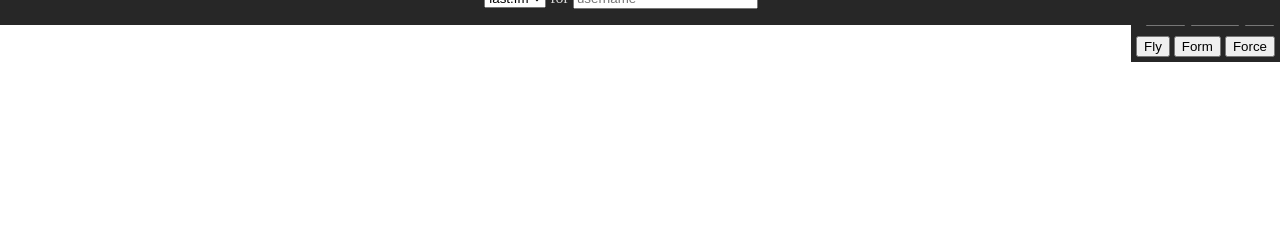
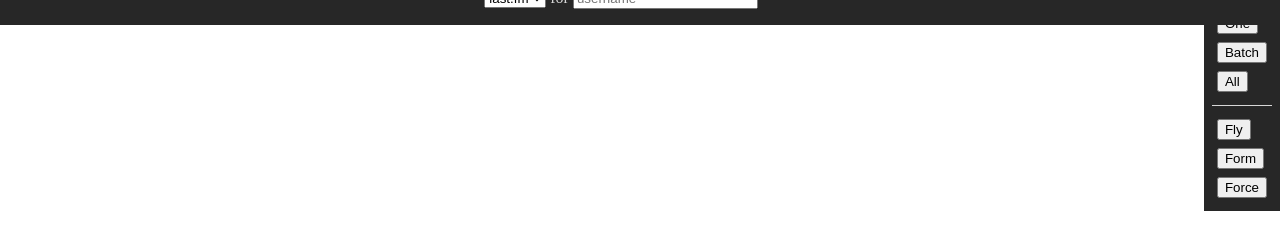
Before and after one commit to dzhurley/soundscape, a website built with webpack: page index.html in a window 1280 px wide. Built offline with nearby package versions, Linux system fonts and the light colour scheme; a web font is replaced by a local one.

Commit message:
rework display of buttons slightly

```diff
--- a/css/screen.css
+++ b/css/screen.css
@@ -17,6 +17,8 @@ canvas {
     height: 100%;
     z-index: 1;
 }
+
+ul { list-style: none; }
 
 #hud {
     padding: 10px;
@@ -58,13 +60,18 @@ canvas {
 
 .actions {
     position: absolute;
+    margin: 0;
+    padding: 0 .5rem;
     top: 0;
     right: 0;
     z-index: 2;
     background-color: #272727;
 }
 
-.actions > div {
-    padding: 5px;
-    text-align: right;
+.actions li { padding: 5px; }
+.actions li:not(:last-child) { border-bottom: 1px solid #d7d7d7; }
+
+.actions button {
+    display: block;
+    margin: .5rem 0;
 }
--- a/index.html
+++ b/index.html
@@ -23,18 +23,18 @@
       </form>
     </section>
 
-    <div class="actions">
-      <div class="worker">
+    <ul class="actions">
+      <li class="worker">
         <button id="one">One</button>
         <button id="batch">Batch</button>
         <button id="all">All</button>
-      </div>
-      <div class="main">
+      </li>
+      <li class="main">
         <button id="toggleControls">Fly</button>
         <button id="toggleOverlay">Form</button>
         <button id="iterateForce">Force</button>
-      </div>
-    </div>
+      </li>
+    </ul>
 
     <script src="app.js"></script>
   </body>
```
